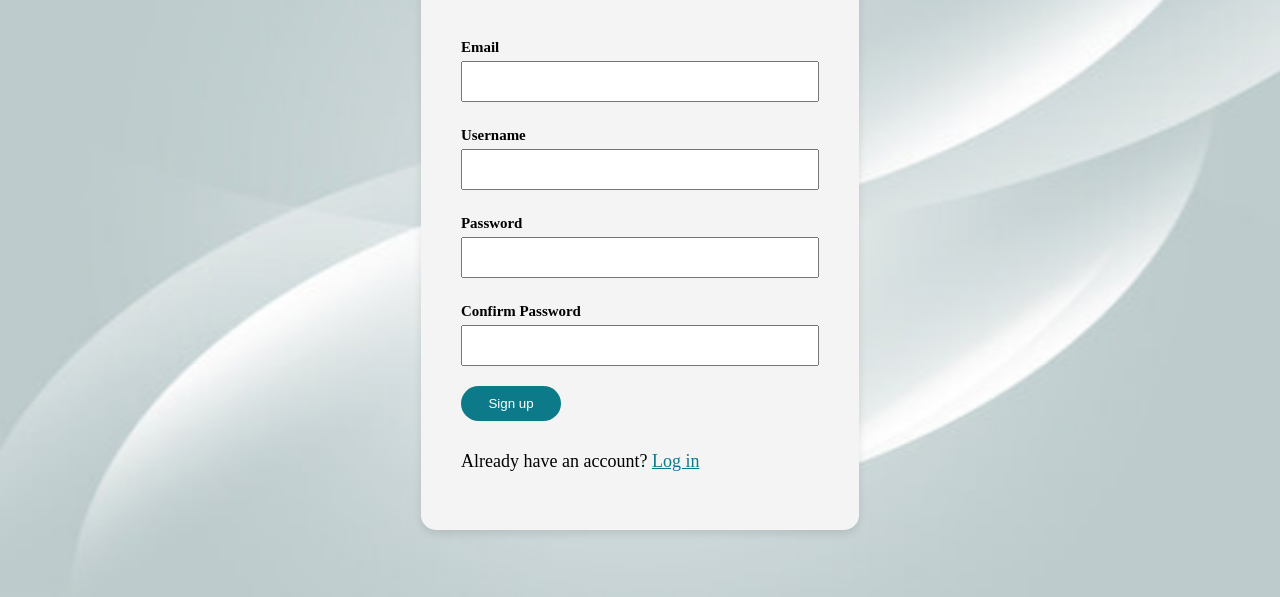
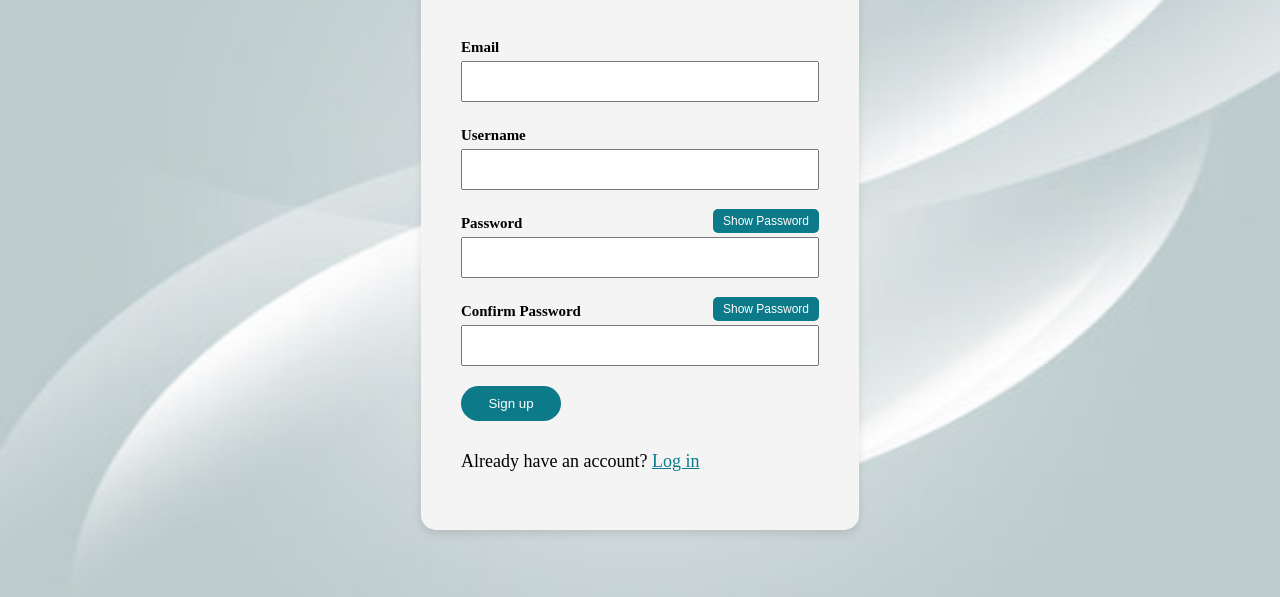
Before and after one commit to KadeDr/Login-Page--D, a plain HTML site: page sign-up.html in a window 1280 px wide. Shown: the part 203-800 px from the top of the page. Drawn offline with Linux system fonts and the light colour scheme; no server answers.

Commit message:
Added show password

```diff
--- a/main.css
+++ b/main.css
@@ -79,3 +79,20 @@ body {
     margin-top: 10px;
     text-align: left;
 }
+
+.password-section {
+    display: flex;
+    justify-content: space-between;
+    align-items: center;
+}
+
+.show-password {
+    margin-top: 15px;
+    font-size: 12px;
+    padding: 5px 10px;
+    border: none;
+    background-color: var(--button-color);
+    color: white;
+    border-radius: 5px;
+    cursor: pointer;
+}
--- a/main.js
+++ b/main.js
@@ -221,6 +221,14 @@ function checkForNonMatchingPasswords(passwordClass, confirmPasswordClass) {
     }
 }
 
+function showPasswordToggle(passwordClass) {
+    const passwordInput = document.querySelector(`.${passwordClass}`);
+    const toggleButton = document.querySelector(`.show-password`);
+
+    passwordInput.type = passwordInput.type === 'password' ? 'text' : 'password';
+    toggleButton.innerText = passwordInput.type === 'password' ? 'Show Password' : 'Hide Password';
+}
+
 async function registerNewUser(emailClass, usernameClass, passwordClass) {
     const email = document.querySelector(`.${emailClass}`).value;
     const username = document.querySelector(`.${usernameClass}`).value;
--- a/sign-up.html
+++ b/sign-up.html
@@ -42,10 +42,16 @@
         <h5 class="username-text">Username</h5> <!-- Username Title -->
         <input class="username-input username" type="text" oninput="checkForInvalidUsername('username')" name="username"
             placeholder=""> <!-- Username Input -->
-        <h5 class="password-text">Password</h5> <!-- Password Title -->
+        <section class="password-section">
+            <h5 class="password-text">Password</h5> <!-- Password Title -->
+            <button class="show-password" type="button" onclick="showPasswordToggle('password')">Show Password</button>
+        </section>
         <input class="password-input password" type="password" onchange="checkForInvalidPassword('password')"
             name="password" placeholder=""> <!-- Password Input -->
-        <h5 class="password-text">Confirm Password</h5> <!-- Confirm Password Title -->
+        <section class="password-section">
+            <h5 class="password-text">Confirm Password</h5> <!-- Confirm Password Title -->
+            <button class="show-password" type="button" onclick="showPasswordToggle('confirm-password')">Show Password</button>
+        </section>
         <input class="password-input confirm-password" type="password" name="password"
             onchange="checkForNonMatchingPasswords('password', 'confirm-password')" placeholder="">
         <!-- Confirm Password Input -->
```
Also changed, not shown: index.html (+5 -2 lines).
